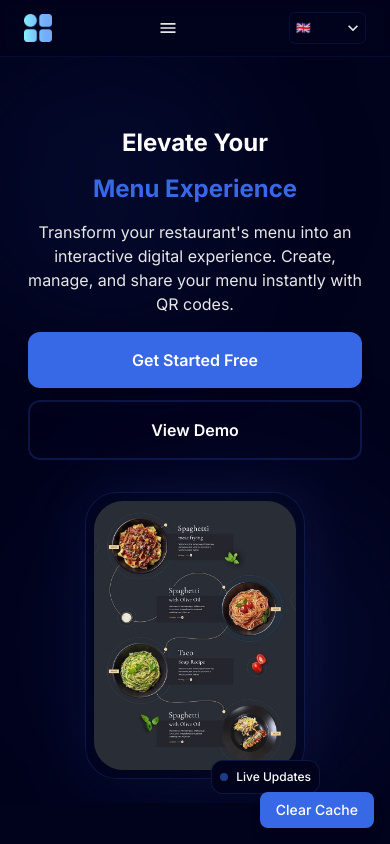
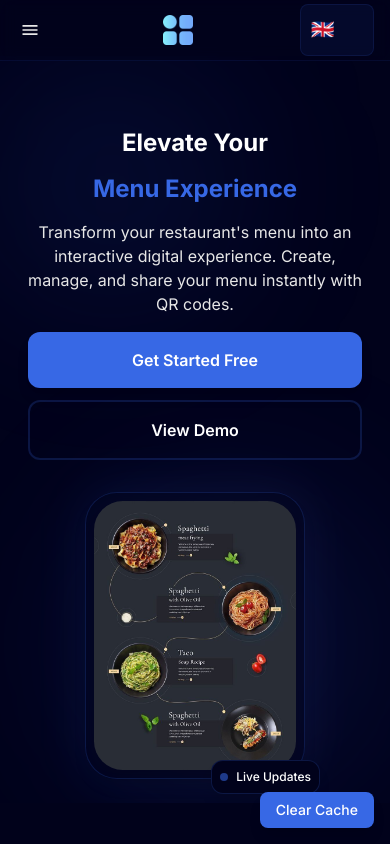
Before and after one commit to mohammed-reda-elakhal/menu_front, a React (Vite) app: page / in a window 390 px wide. Shown: the top 844 px of the page. Built offline with nearby package versions, Linux system fonts and the light colour scheme.

Commit message:
refactor: Update Header component styles for improved mobile responsiveness and spacing

```diff
--- a/src/components/Header.jsx
+++ b/src/components/Header.jsx
@@ -113,17 +113,22 @@ export default function Header() {
     toolbar: {
       display: 'flex',
       justifyContent: 'space-between',
-      minHeight: { xs: '56px', sm: '60px' }, // Smaller height on all devices
-      padding: { xs: '0 8px', sm: '0 16px' }, // Smaller padding on mobile and tablet
+      minHeight: { xs: '60px', sm: '64px' }, // Slightly taller for better spacing
+      padding: { xs: '0 4px', sm: '0 16px' }, // Adjusted padding for mobile
+      gap: { xs: '8px', sm: '16px' }, // Add gap between elements
     },
     logo: {
-      height: { xs: '28px', sm: '32px' }, // Smaller logo on all devices
-      marginRight: { xs: '6px', sm: '8px' }, // Smaller margin
+      height: { xs: '30px', sm: '32px' }, // Slightly larger on mobile for better visibility
+      margin: { xs: '0 auto', sm: '0 8px 0 0' }, // Centered on mobile, normal margin on larger screens
     },
     menuButton: {
       color: colors.gray_bg,
-      marginRight: '10px',
+      marginLeft: '4px', // Add left margin for spacing from edge
       display: { xs: 'flex', md: 'none' }, // Show only on mobile, not on tablet
+      borderRadius: '8px',
+      '&:hover': {
+        backgroundColor: `${colors.primary}20`,
+      },
     },
     navMenu: {
       display: { xs: 'block', lg: 'none' }, // Show on mobile and tablet
@@ -179,22 +184,22 @@ export default function Header() {
     },
     langButton: {
       color: colors.gray_bg,
-      backgroundColor: `${colors.secondary1}`,
+      backgroundColor: { xs: `${colors.primary}15`, md: colors.secondary1 }, // Lighter background on mobile
       border: `1px solid ${colors.primary}20`,
-      borderRadius: '6px', // Smaller border radius
-      padding: '4px 8px', // Smaller padding
+      borderRadius: '8px', // Larger border radius for better touch target
+      padding: { xs: '6px 10px', md: '4px 8px' }, // Larger padding on mobile
       display: 'flex',
       alignItems: 'center',
-      fontSize: '0.75rem', // Smaller font size
-      fontWeight: 500, // Reduced font weight
-      minWidth: 'auto', // Allow button to shrink
-      minHeight: '32px', // Smaller height
+      fontSize: { xs: '0.85rem', md: '0.75rem' }, // Larger font on mobile
+      fontWeight: 500,
+      minWidth: { xs: '40px', md: 'auto' }, // Fixed width on mobile
+      minHeight: { xs: '36px', md: '32px' }, // Taller on mobile
+      marginRight: { xs: '4px', md: '0' }, // Add right margin on mobile
       '& .MuiButton-endIcon': {
-        marginLeft: 4, // Smaller margin for the icon
+        marginLeft: 4,
       },
       '&:hover': {
-        backgroundColor: `${colors.secondary1}`,
-        opacity: 0.9,
+        backgroundColor: `${colors.primary}25`,
       },
     },
     langMenu: {
@@ -251,29 +256,36 @@ export default function Header() {
           sx={styles.appBar}
           className="header-gradient glass-effect"
         >
-          <Container maxWidth="xl">
+          <Container maxWidth="xl" sx={{ px: { xs: 1, sm: 2, md: 3 } }}>
             <Toolbar disableGutters sx={styles.toolbar}>
-              {/* Logo - visible on all screens */}
-              <Box sx={{ display: 'flex', alignItems: 'center' }}>
-                <Link to="/">
-                  <Box component="img" src={logo} alt="Logo" sx={styles.logo} />
-                </Link>
-              </Box>
-
-              {/* Mobile and tablet menu icon */}
+              {/* Mobile menu icon - positioned on the left */}
               <IconButton
-                size="small" // Smaller icon button
+                size="small"
                 aria-label="menu"
                 aria-controls="menu-appbar"
                 aria-haspopup="true"
                 onClick={handleDrawerToggle}
                 sx={{
-                  ...styles.menuButton,
-                  padding: { xs: '6px', sm: '8px' }, // Smaller padding on mobile and tablet
+                  color: colors.gray_bg,
+                  display: { xs: 'flex', md: 'none' },
+                  padding: { xs: '8px', sm: '10px' },
+                  marginRight: '8px',
                 }}
               >
-                <MenuIcon fontSize="small" /> {/* Smaller icon */}
+                <MenuIcon fontSize="small" />
               </IconButton>
+
+              {/* Logo - visible on all screens, centered on mobile */}
+              <Box sx={{
+                display: 'flex',
+                alignItems: 'center',
+                flexGrow: { xs: 1, md: 0 },
+                justifyContent: { xs: 'center', md: 'flex-start' }
+              }}>
+                <Link to="/">
+                  <Box component="img" src={logo} alt="Logo" sx={styles.logo} />
+                </Link>
+              </Box>
 
               {/* Desktop and tablet navigation */}
               <Box sx={{
@@ -341,20 +353,29 @@ export default function Header() {
                   </Button>
                 </Box>
 
-                {/* Language selector */}
-                <Box sx={{ ml: { xs: 0, md: 1, lg: 1.5 } }}>
+                {/* Language selector - repositioned for mobile */}
+                <Box sx={{
+                  ml: { xs: 0, md: 1, lg: 1.5 },
+                  display: 'flex',
+                  justifyContent: 'flex-end',
+                  minWidth: { xs: '50px', md: 'auto' }
+                }}>
                   <Tooltip title="Change language">
                     <Button
                       onClick={handleOpenLangMenu}
                       className="text-modern"
                       sx={{
                         ...styles.langButton,
-                        // Special handling for tablet view
-                        padding: { xs: '4px 6px', md: '4px 8px' },
+                        padding: { xs: '8px 10px', md: '4px 8px' },
+                        minWidth: { xs: '40px', md: 'auto' },
+                        borderRadius: '8px',
                       }}
-                      endIcon={<KeyboardArrowDownIcon fontSize="small" />} // Smaller icon
+                      endIcon={<KeyboardArrowDownIcon sx={{ display: { xs: 'none', md: 'flex' } }} fontSize="small" />}
                     >
-                      <Box component="span" sx={{ mr: { xs: 0, md: 0.5 } }}>
+                      <Box component="span" sx={{
+                        mr: { xs: 0, md: 0.5 },
+                        fontSize: { xs: '1.2rem', md: '1rem' }
+                      }}>
                         {languages.find(lang => lang.code === i18n.language)?.flag || '🌐'}
                       </Box>
                       {/* Only show text on desktop, not on tablet or mobile */}
```
